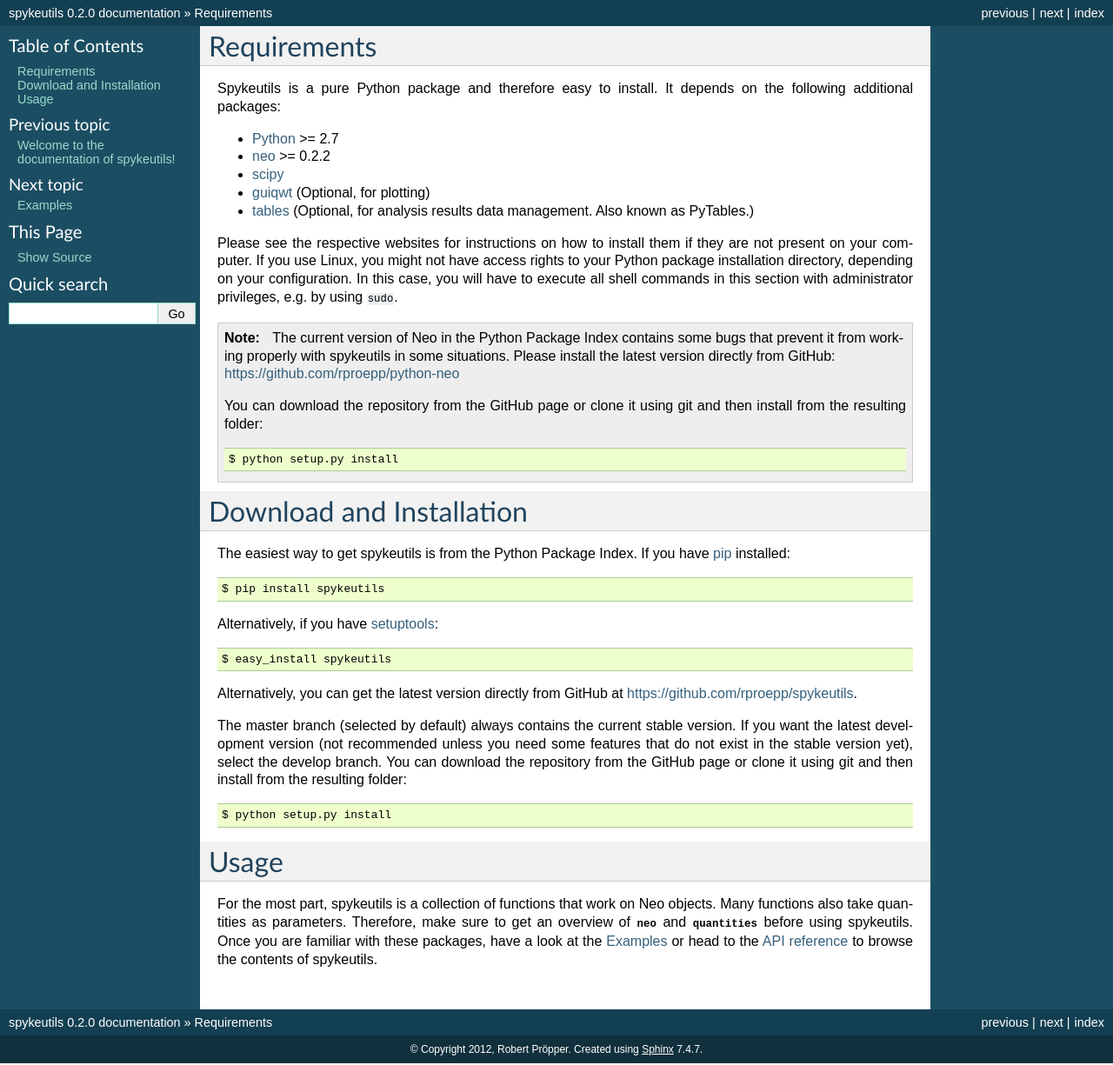
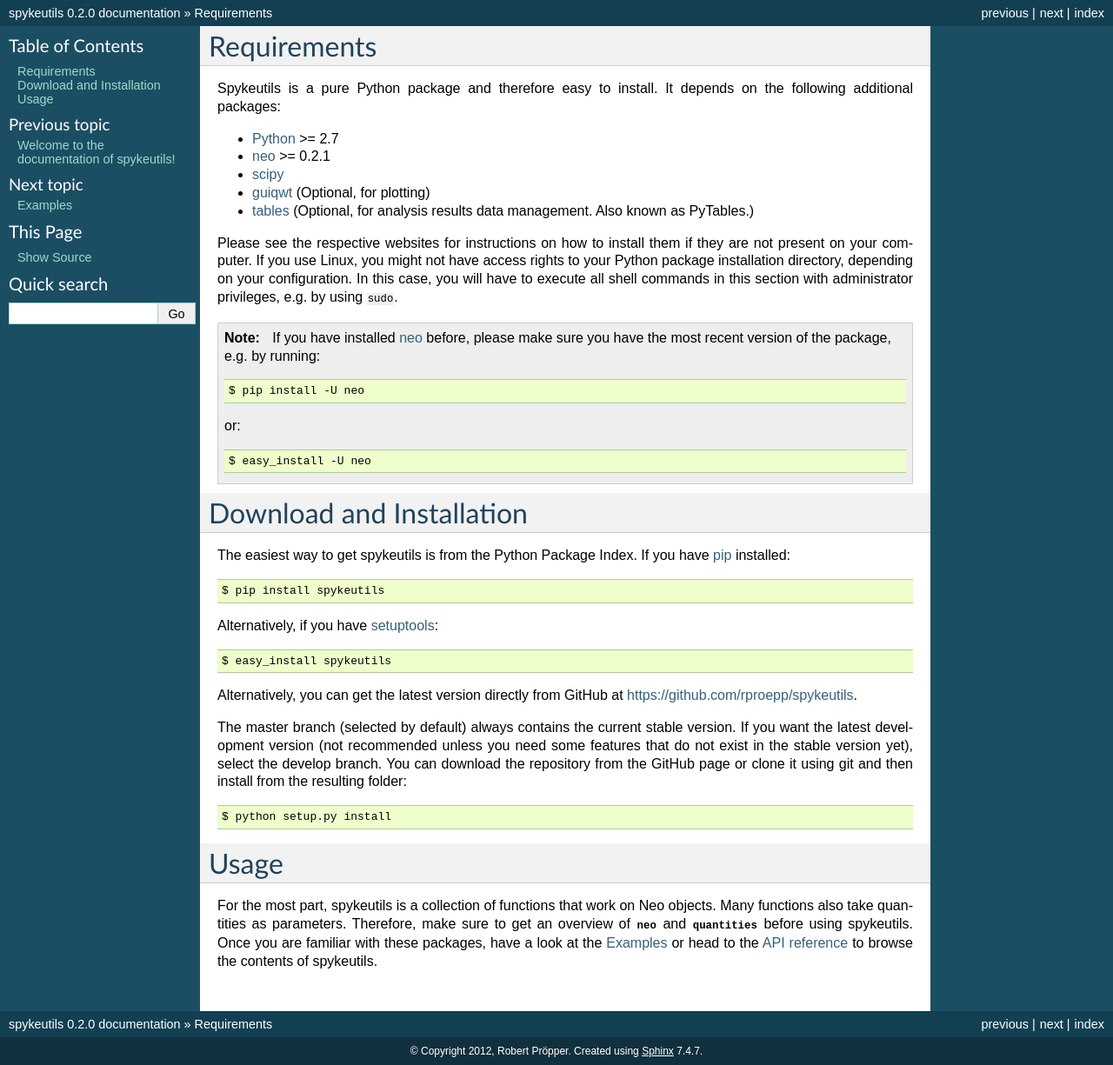
Before and after one commit to rproepp/spykeutils, a Sphinx documentation site: the page built from doc/source/intro.rst, in a window 1280 px wide. Shown: the whole page at 87% size. Built offline with Sphinx 7.4.7, drawn with Linux system fonts in a browser that asks for light colours; formulas are drawn with MathJax 3.

Commit message:
Change docs and setup.py for Neo 0.2.1

```diff
--- a/doc/source/intro.rst
+++ b/doc/source/intro.rst
@@ -4,7 +4,7 @@ Spykeutils is a pure Python package and therefore easy to install. It depends
 on the following additional packages:
 
 * Python_ >= 2.7
-* neo_ >= 0.2.2
+* neo_ >= 0.2.1
 * scipy_
 * guiqwt_ (Optional, for plotting)
 * tables_ (Optional, for analysis results data management. Also known as
@@ -18,15 +18,14 @@ commands in this section with administrator privileges, e.g. by using
 ``sudo``.
 
 .. note::
-    The current version of Neo in the Python Package Index contains
-    some bugs that prevent it from working properly with spykeutils in some
-    situations. Please install the latest version directly from GitHub:
-    https://github.com/rproepp/python-neo
+    If you have installed neo_ before, please make sure you have the most
+    recent version of the package, e.g. by running::
 
-    You can download the repository from the GitHub page or clone it using
-    git and then install from the resulting folder::
+    $ pip install -U neo
 
-    $ python setup.py install
+    or::
+
+    $ easy_install -U neo
 
 Download and Installation
 =========================
--- a/setup.py
+++ b/setup.py
@@ -31,7 +31,7 @@ if __name__ == "__main__":
         name="spykeutils",
         version=find_version(),
         packages=find_packages(),
-        install_requires=['scipy', 'quantities', 'neo'],
+        install_requires=['scipy', 'quantities', 'neo>=0.2.1'],
         extras_require = {
             'plot':  ['guiqwt'],
             'plugin': ['tables']
```
